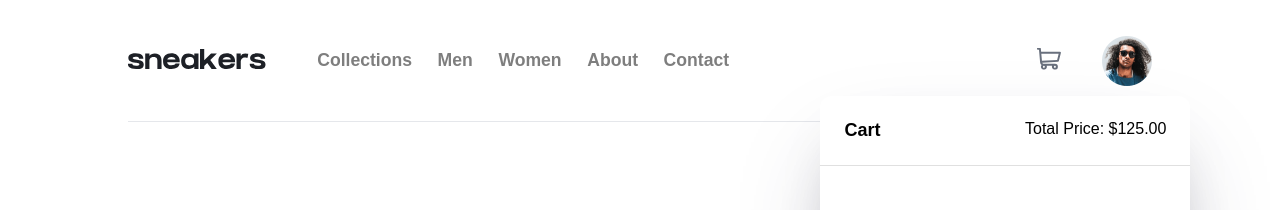
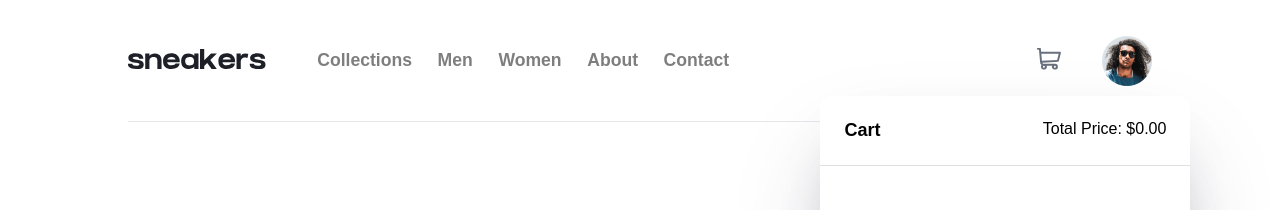
Before and after one commit to Carlos-A-P/ecommerce-product-page-react, a React (Create React App) app: page / in a window 1280 px wide. Both pictures are taken after a click on the button 1049 px from the left and 60 px from the top of the page. Shown: the top 210 px of the page. Built offline with nearby package versions, Linux system fonts and the light colour scheme; a web font is replaced by a local one.

Commit message:
was able to update the total price by adding a function along with map method

```diff
--- a/src/components/modals/CardModal.jsx
+++ b/src/components/modals/CardModal.jsx
@@ -14,11 +14,31 @@ const CardModal = React.forwardRef((props, cartRef) => {
 		console.log(item.id, ...newList);
 	};
 
+	let total = 0;
+
+	cartItems.map((item) => {
+		total += Number(item.total_price);
+		console.log(total);
+		return String(total);
+	});
+
+	const totalPrice = () => {
+		let total = 0;
+		cartItems.map((item) => {
+			return (total += item.total_price);
+		});
+		console.log(total);
+		return String(total);
+	};
+
 	return (
 		<div className="cart-modal" ref={cartRef}>
 			<div className="top">
 				<p className="cart-title">Cart</p>
-				<p className="total-price">Total Price: $125.00</p>
+				<p className="total-price">
+					Total Price: ${total}
+					.00
+				</p>
 			</div>
 			<div className="bottom">
 				{cartItems.length === 0 ? (
```
